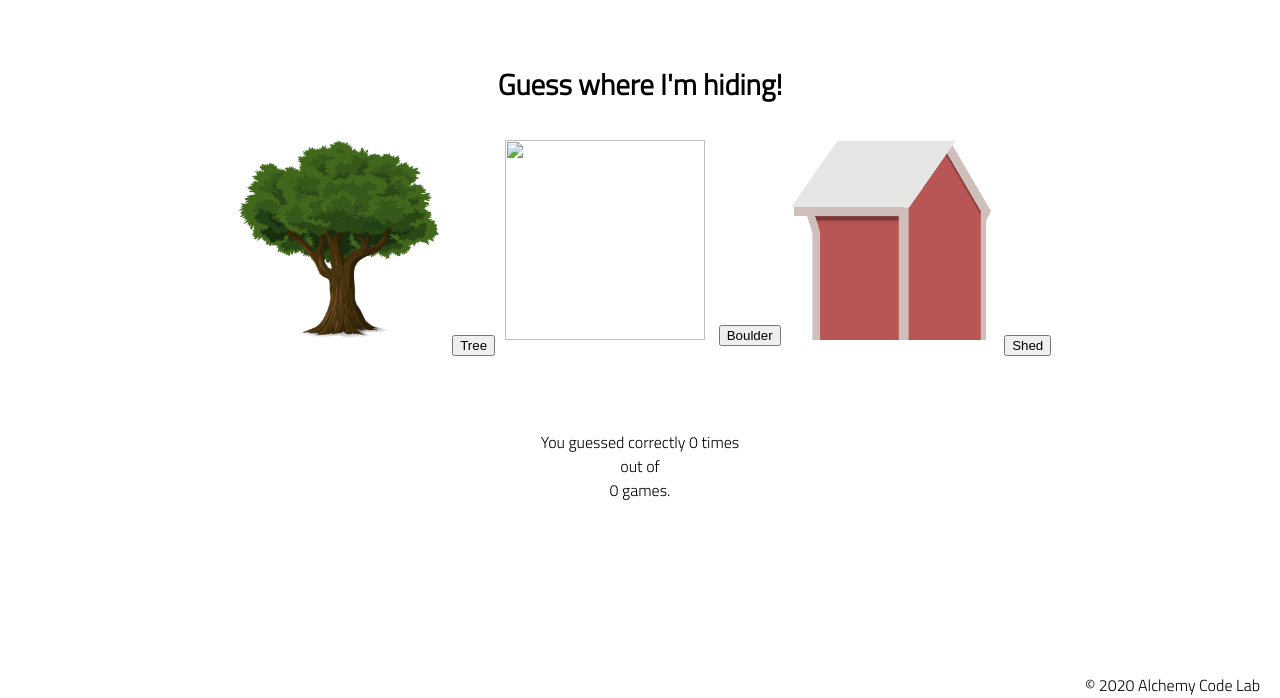
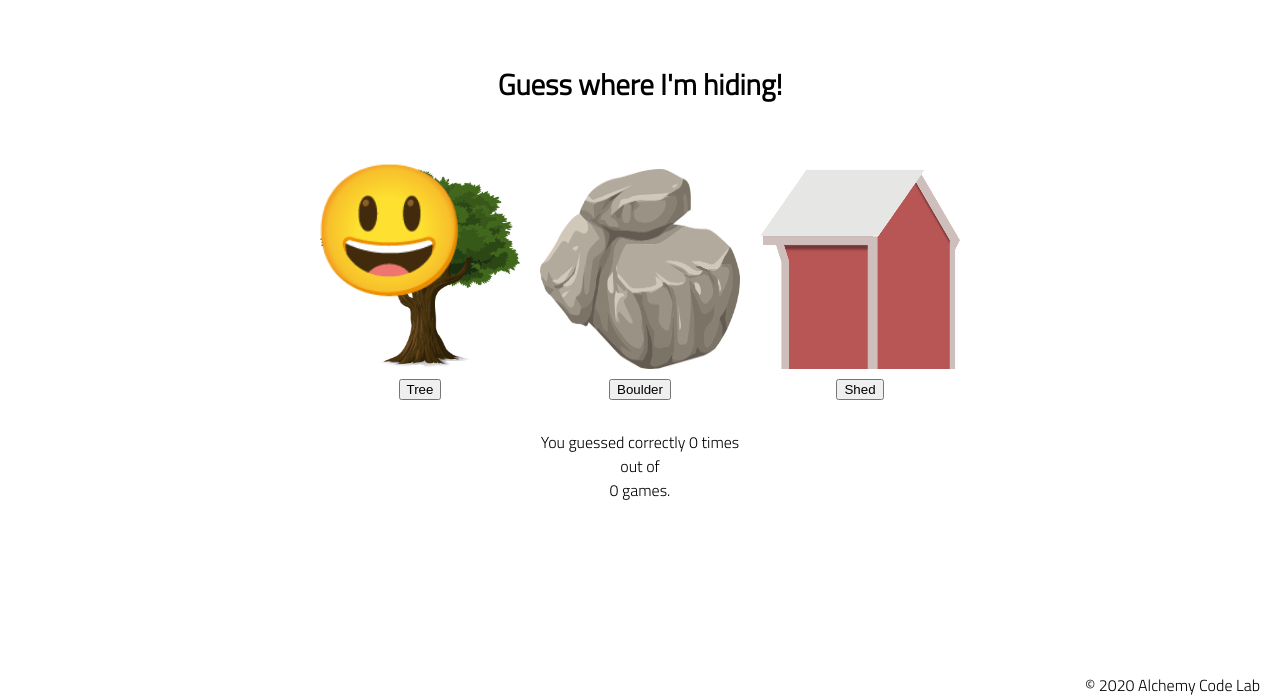
Before and after one commit to ryan-j-parker/bug-hunt, a plain HTML site: page index.html in a window 1280 px wide. Both pictures are taken after a click on the button "Tree". Shown: the part 102-800 px from the top of the page. Drawn offline with Linux system fonts and the light colour scheme.

Commit message:
worked on bug hunt exercise

```diff
--- a/app.js
+++ b/app.js
@@ -1,18 +1,19 @@
 // import functions and grab DOM elements
-const shedClick = document.getElementById('shed-button');
-const boulderButton = document.getElementById('boulder');
+const shedButton = document.getElementById('shed-button');
+const boulderButton = document.getElementById('boulder-button');
+const treeButton = document.getElementById('tree-button');
 
-const shedContainer = document.getElementById('Shed-Container');
+const shedContainer = document.getElementById('shed-container');
 const treeContainer = document.getElementById('tree-container');
-const boulderContainer = document.getElementById('bouldercontainer');
+const boulderContainer = document.getElementById('boulder-container');
 
 const totalEl = document.getElementById('total');
 const winsEl = document.getElementById('wins');
 
 // initialize state
 const hidingPlaces = [
-    'tree'
-    'shed'
+    'tree',
+    'shed',
     'boulder'
 ];
 
@@ -20,10 +21,11 @@ let correctGuesses = 0;
 let totalGuesses = 0;
 
 function getRandomItem(arr) {
-    const index = Math.random();
+    const index = Math.random(Math.floor() * arr.length);
 
     return arr[index];
 }
+
 
 function handleGuess(userGuess, correctSpot) {
     resetStyles();
@@ -34,34 +36,40 @@ function handleGuess(userGuess, correctSpot) {
     correctHidingPlaceEl.classList.add('face');
 
     if (userGuess === correctSpot) {
-        correctGuesses--;
+        correctGuesses++;
     }
 
-    totalGuesses = totalEl.textContent;
-    correctGuesses = winsEl.textContent;
+    totalEl.textContent = totalGuesses;
+    winsEl.textContent = correctGuesses;
 
 }
-
+/*
 function setStyles() {
     shedContainer.classList.add('face');
     treeContainer.classList.add('face');
     boulderContainer.classList.add('face');
 }
-
+*/
 shedButton.addEventListener('click', () => {
     const correctSpot = getRandomItem(hidingPlaces);
 
-    handleGuess(correctSpot, 'shed');
+    handleGuess('shed', correctSpot);
 });
 
-treeButton.addEventListener('submit', () => {
+treeButton.addEventListener('click', () => {
     const correctSpot = getRandomItem(hidingPlaces);
 
-    handleGuess(correctSpot, 'tree');
+    handleGuess('tree', correctSpot);
 });
 
-boulderButton.addEventListener(() => {
+boulderButton.addEventListener('click', () => {
     const correctSpot = getRandomItem(hidingPlaces);
 
-    handleGuess(correctSpot, 'boulder');
+    handleGuess('boulder', correctSpot);
 });
+
+function resetStyles() {
+    shedContainer.classList.remove('face');
+    treeContainer.classList.remove('face');
+    boulderContainer.classList.remove('face');
+}
--- a/index.html
+++ b/index.html
@@ -23,23 +23,24 @@
             <h2>
                 Guess where I'm hiding!
             </h2>
-            <div id="tree-container" class="hiding-places">
-                <div class="Hiding-Place">
+            <div class="hiding-places">
+                <div class="face"></div>
+                <div id="tree-container" class="hiding-place">
                     <img src="./assets/tree.webp" class="hiding-img" />
                     <button id="tree-button">Tree</button>
                 </div>
-                <div id="boulder-container" class="Hiding-Place">
-                    <img src="./assets/boulder" class="hiding-img" />
+                <div id="boulder-container" class="hiding-place">
+                    <img src="./assets/boulder.png" class="hiding-img" />
                     <button id="boulder-button">Boulder</button>
                 </div>
-                <div id="shed-container" class="Hiding-Place">
+                <div id="shed-container" class="hiding-place">
                     <img src="./assets/shed.png" class="hiding-img" />
                     <button id="shed-button">Shed</button>
                 </div>
             </div>
-            <div>You guessed correctly <span>0</span> times</div>
+            <div>You guessed correctly <span id="wins">0</span> times</div>
             <div>out of</div>
-            <div> <span id="total-games">0</span> games.</div>
+            <div> <span id="total">0</span> games.</div>
         </section>
     </main>
     <footer>
```
